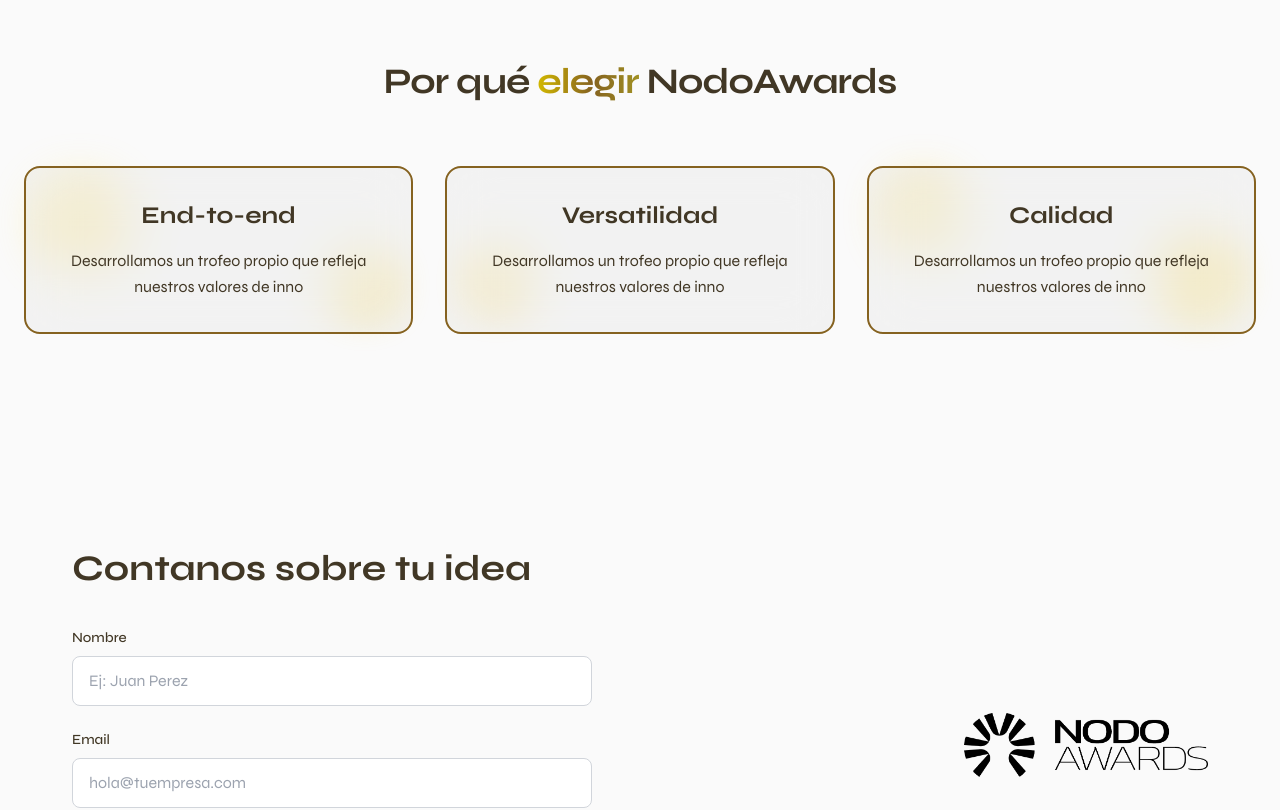
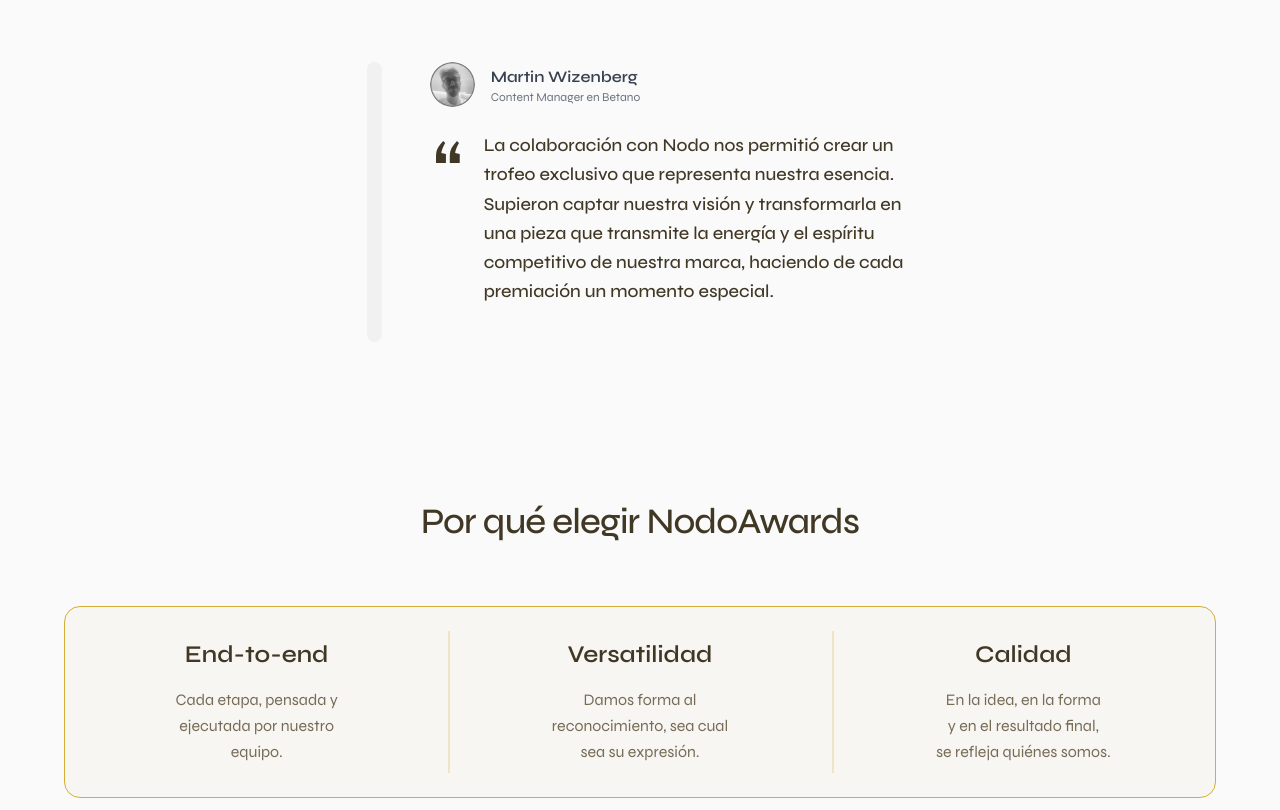
Before and after one commit to nodoawards/nodoawards, a Next.js app: page / in a window 1280 px wide. Shown: the part 2620-3430 px from the top of the page. Built offline with nearby package versions, Linux system fonts and the light colour scheme.

Commit message:
home update

```diff
--- a/app/page.tsx
+++ b/app/page.tsx
@@ -7,10 +7,15 @@ import { Check, ArrowRight, Twitter, Linkedin, Github, Mail, Trophy, Copyright,
 import Image from "next/image"
 import Link from "next/link"
 import { AspectRatio } from "@/components/ui/aspect-ratio"
-import { useState } from "react"
+import { useState, useEffect } from "react"
 
 export default function LandingPage() {
   const [isSubmitted, setIsSubmitted] = useState(false)
+  const [isClient, setIsClient] = useState(false)
+
+  useEffect(() => {
+    setIsClient(true)
+  }, [])
 
   const handleSubmit = async (e: React.FormEvent<HTMLFormElement>) => {
     e.preventDefault()
@@ -328,87 +333,120 @@ export default function LandingPage() {
         </div>
       </section>
 
-      {/* Why Choose NodoAwards Section */}
-      <section className="py-20 relative overflow-hidden" style={{ backgroundColor: '#FAFAFA' }}>
+      {/* Testimonial Section */}
+      <section className="py-20" style={{ backgroundColor: '#FAFAFA' }}>
         <div className="container px-4 md:px-6">
-          {/* Section Title */}
-          <div className="mb-16 text-center">
-            <h2 className="text-4xl font-bold tracking-tight font-syne" style={{ fontSize: '36px' }}>
-              <span style={{ color: '#413725' }}>Por qué </span>
-              <span className="hero-gradient">elegir</span>
-              <span style={{ color: '#413725' }}> NodoAwards</span>
-            </h2>
+          <div className="max-w-4xl mx-auto flex justify-center">
+            <div className="relative flex items-start">
+              {/* Vertical Bar */}
+              <div className="rounded-full mr-12" style={{ backgroundColor: '#F1F1F1', height: '280px', width: '15px', marginLeft: '-10px' }}></div>
+
+              {/* Testimonial Content */}
+              <div className="flex-1 relative">
+                {/* Profile Section */}
+                <div className="flex items-center mb-6">
+                  <div className="rounded-full overflow-hidden mr-4" style={{ width: '45px', height: '45px' }}>
+                    <Image
+                      src="/wizi-img.png"
+                      alt="Martin Wizenberg"
+                      width={45}
+                      height={45}
+                      className="w-full h-full object-cover grayscale"
+                    />
                   </div>
-
-          {/* Feature Cards */}
-          <div className="grid gap-8 md:grid-cols-3 relative z-10">
-            {/* Card 1 - End-to-end */}
-            <div className="relative">
-              {/* Background blur shapes */}
-              <div className="absolute inset-0 -z-10">
-                <div className="absolute top-4 left-4 w-20 h-20 bg-gradient-to-br from-yellow-200 to-amber-300 rounded-full blur-xl opacity-60"></div>
-                <div className="absolute bottom-4 right-4 w-16 h-16 bg-gradient-to-br from-amber-200 to-yellow-400 rounded-full blur-lg opacity-50"></div>
-              </div>
-
-              {/* Card */}
-              <div className="border-2 rounded-2xl p-8 text-center relative backdrop-blur-[25px]" style={{
-                backgroundColor: 'rgba(228, 228, 228, 0.33)',
-                borderColor: '#856220',
-                borderRadius: '16px'
-              }}>
-                <h3 className="text-2xl font-bold font-syne mb-4" style={{ color: '#413725' }}>
-                  End-to-end
+                  <div>
+                    <h3 className="text-base font-semibold font-syne" style={{ color: '#374151' }}>
+                      Martin Wizenberg
                     </h3>
-                <p className="text-base font-syne leading-relaxed" style={{ color: '#413725' }}>
-                  Desarrollamos un trofeo propio que refleja nuestros valores de inno
+                    <p className="text-xs font-syne" style={{ color: '#6B7280' }}>
+                      Content Manager en Betano
                     </p>
                   </div>
                 </div>
 
-            {/* Card 2 - Versatilidad */}
-            <div className="relative">
-              {/* Background blur shapes */}
-              <div className="absolute inset-0 -z-10">
-                <div className="absolute top-6 right-6 w-18 h-18 bg-gradient-to-br from-amber-300 to-yellow-200 rounded-full blur-xl opacity-60"></div>
-                <div className="absolute bottom-6 left-6 w-14 h-14 bg-gradient-to-br from-yellow-300 to-amber-400 rounded-full blur-lg opacity-50"></div>
+                {/* Quote */}
+                <div className="relative" style={{ marginLeft: '30px' }}>
+                  <Image
+                    src="/comilla-vector.svg"
+                    alt="Comilla"
+                    width={24}
+                    height={22}
+                    className="absolute -left-6"
+                    style={{ top: '10px' }}
+                  />
+                  <blockquote className="text-lg font-syne font-medium leading-relaxed pl-6" style={{ color: '#413725' }}>
+                    La colaboración con Nodo nos permitió crear un<br />
+                    trofeo exclusivo que representa nuestra esencia.<br />
+                    Supieron captar nuestra visión y transformarla en<br />
+                    una pieza que transmite la energía y el espíritu<br />
+                    competitivo de nuestra marca, haciendo de cada<br />
+                    premiación un momento especial.
+                  </blockquote>
+                </div>
+              </div>
+            </div>
+          </div>
+        </div>
+      </section>
+
+      {/* Why Choose NodoAwards Section */}
+      <section className="py-20" style={{ backgroundColor: '#FAFAFA' }}>
+        <div className="container px-4 md:px-6">
+          {/* Section Title */}
+          <div className="mb-16 text-center">
+            <h2 className="text-4xl font-medium tracking-tight font-syne" style={{ color: '#413725', fontSize: '36px' }}>
+              Por qué elegir NodoAwards
+            </h2>
           </div>
 
-              {/* Card */}
-              <div className="border-2 rounded-2xl p-8 text-center relative backdrop-blur-[25px]" style={{
-                backgroundColor: 'rgba(228, 228, 228, 0.33)',
-                borderColor: '#856220',
+          {/* Main Content Box */}
+          <div className="max-w-6xl mx-auto">
+            <div className="relative border rounded-2xl px-3 py-6 md:px-4 md:py-8" style={{
+              backgroundColor: '#F8F6F3',
+              borderColor: '#D4AF37',
               borderRadius: '16px'
             }}>
-                <h3 className="text-2xl font-bold font-syne mb-4" style={{ color: '#413725' }}>
+              <div className="grid grid-cols-1 md:grid-cols-3 gap-8">
+                {/* Column 1 - End-to-end */}
+                <div className="text-center">
+                  <h3 className="text-2xl font-semibold font-syne mb-4" style={{ color: '#413725' }}>
+                    End-to-end
+                  </h3>
+                  <p className="text-base font-normal font-syne leading-relaxed" style={{ color: '#776B56' }}>
+                    Cada etapa, pensada y<br />
+                    ejecutada por nuestro<br />
+                    equipo.
+                  </p>
+                </div>
+
+                {/* Column 2 - Versatilidad */}
+                <div className="text-center">
+                  <h3 className="text-2xl font-semibold font-syne mb-4" style={{ color: '#413725' }}>
                     Versatilidad
                   </h3>
-                <p className="text-base font-syne leading-relaxed" style={{ color: '#413725' }}>
-                  Desarrollamos un trofeo propio que refleja nuestros valores de inno
+                  <p className="text-base font-normal font-syne leading-relaxed" style={{ color: '#776B56' }}>
+                    Damos forma al<br />
+                    reconocimiento, sea cual<br />
+                    sea su expresión.
+                  </p>
+                </div>
+
+                {/* Column 3 - Calidad */}
+                <div className="text-center">
+                  <h3 className="text-2xl font-semibold font-syne mb-4" style={{ color: '#413725' }}>
+                    Calidad
+                  </h3>
+                  <p className="text-base font-normal font-syne leading-relaxed" style={{ color: '#776B56' }}>
+                    En la idea, en la forma<br />
+                    y en el resultado final,<br />
+                    se refleja quiénes somos.
                   </p>
                 </div>
               </div>
 
-            {/* Card 3 - Calidad */}
-            <div className="relative">
-              {/* Background blur shapes */}
-              <div className="absolute inset-0 -z-10">
-                <div className="absolute top-4 left-6 w-16 h-16 bg-gradient-to-br from-yellow-400 to-amber-200 rounded-full blur-xl opacity-60"></div>
-                <div className="absolute bottom-4 right-4 w-20 h-20 bg-gradient-to-br from-amber-300 to-yellow-300 rounded-full blur-lg opacity-50"></div>
-              </div>
-
-              {/* Card */}
-              <div className="border-2 rounded-2xl p-8 text-center relative backdrop-blur-[25px]" style={{
-                backgroundColor: 'rgba(228, 228, 228, 0.33)',
-                borderColor: '#856220',
-                borderRadius: '16px'
-              }}>
-                <h3 className="text-2xl font-bold font-syne mb-4" style={{ color: '#413725' }}>
-                  Calidad
-                </h3>
-                <p className="text-base font-syne leading-relaxed" style={{ color: '#413725' }}>
-                  Desarrollamos un trofeo propio que refleja nuestros valores de inno
-                </p>
-              </div>
+              {/* Vertical Dividers */}
+              <div className="hidden md:block absolute left-1/3 top-6 bottom-6 w-0.5" style={{ backgroundColor: '#D4AF37', opacity: 0.25 }}></div>
+              <div className="hidden md:block absolute left-2/3 top-6 bottom-6 w-0.5" style={{ backgroundColor: '#D4AF37', opacity: 0.25 }}></div>
             </div>
           </div>
         </div>
@@ -425,7 +463,81 @@ export default function LandingPage() {
                   Contanos sobre tu idea
                 </h2>
 
-                {!isSubmitted ? (
+{!isClient ? (
+                  <div className="space-y-6">
+                    <div>
+                      <label className="block text-sm font-medium font-syne mb-2" style={{ color: '#413725' }}>
+                        Nombre
+                      </label>
+                      <input
+                        type="text"
+                        id="name"
+                        name="name"
+                        required
+                        className="w-full px-4 py-3 border border-gray-300 rounded-lg font-syne focus:outline-none focus:ring-2 focus:ring-amber-500 focus:border-amber-500"
+                        placeholder="Ej: Juan Perez"
+                      />
+                    </div>
+
+                    <div>
+                      <label className="block text-sm font-medium font-syne mb-2" style={{ color: '#413725' }}>
+                        Email
+                      </label>
+                      <input
+                        type="email"
+                        id="email"
+                        name="email"
+                        required
+                        className="w-full px-4 py-3 border border-gray-300 rounded-lg font-syne focus:outline-none focus:ring-2 focus:ring-amber-500 focus:border-amber-500"
+                        placeholder="hola@tuempresa.com"
+                      />
+                    </div>
+
+                    <div>
+                      <label className="block text-sm font-medium font-syne mb-2" style={{ color: '#413725' }}>
+                        Tu empresa
+                      </label>
+                      <input
+                        type="text"
+                        id="company"
+                        name="company"
+                        className="w-full px-4 py-3 border border-gray-300 rounded-lg font-syne focus:outline-none focus:ring-2 focus:ring-amber-500 focus:border-amber-500"
+                        placeholder="Ej: Mercado Libre"
+                      />
+                    </div>
+
+                    <div>
+                      <label className="block text-sm font-medium font-syne mb-2" style={{ color: '#413725' }}>
+                        Mensaje
+                      </label>
+                      <textarea
+                        id="message"
+                        name="message"
+                        rows={4}
+                        required
+                        className="w-full px-4 py-3 border border-gray-300 rounded-lg font-syne focus:outline-none focus:ring-2 focus:ring-amber-500 focus:border-amber-500"
+                        placeholder="Contanos sobre tu idea..."
+                      />
+                    </div>
+
+                    <div className="flex items-center space-x-4">
+                      <Button
+                        type="submit"
+                        size="lg"
+                        className="font-syne"
+                        style={{ backgroundColor: '#413725', color: '#FFFFFF' }}
+                      >
+                        Solicitar propuesta
+                      </Button>
+                      <div className="flex items-center space-x-2">
+                        <Check className="h-4 w-4" style={{ color: '#856220' }} />
+                        <span className="text-sm font-syne" style={{ color: '#856220' }}>
+                          Primera propuesta sin cargo
+                        </span>
+                      </div>
+                    </div>
+                  </div>
+                ) : !isSubmitted ? (
                   <form onSubmit={handleSubmit} className="space-y-6">
                     <div>
                       <label className="block text-sm font-medium font-syne mb-2" style={{ color: '#413725' }}>
```
Also changed, not shown: public/comilla-vector.svg (added), public/wizi-img.png (added). Lines whose indentation alone changed are shown as unchanged.
